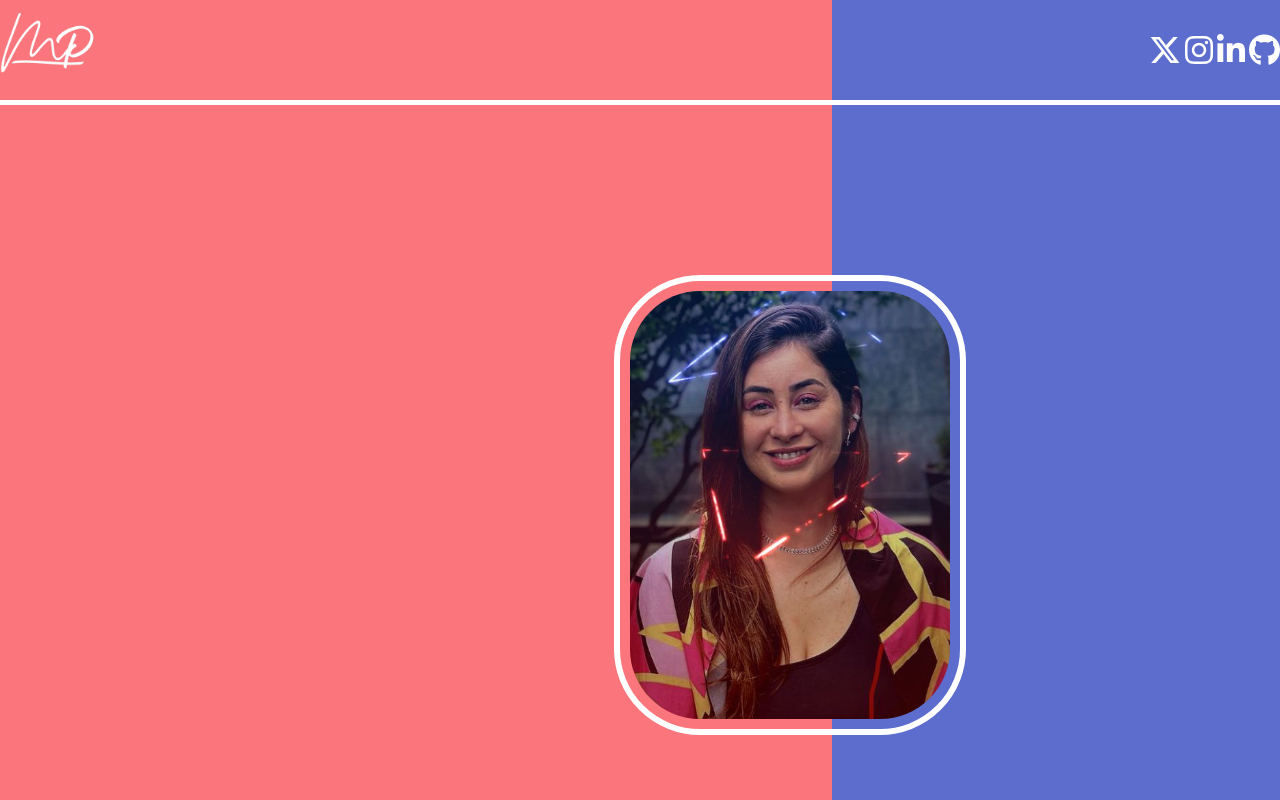
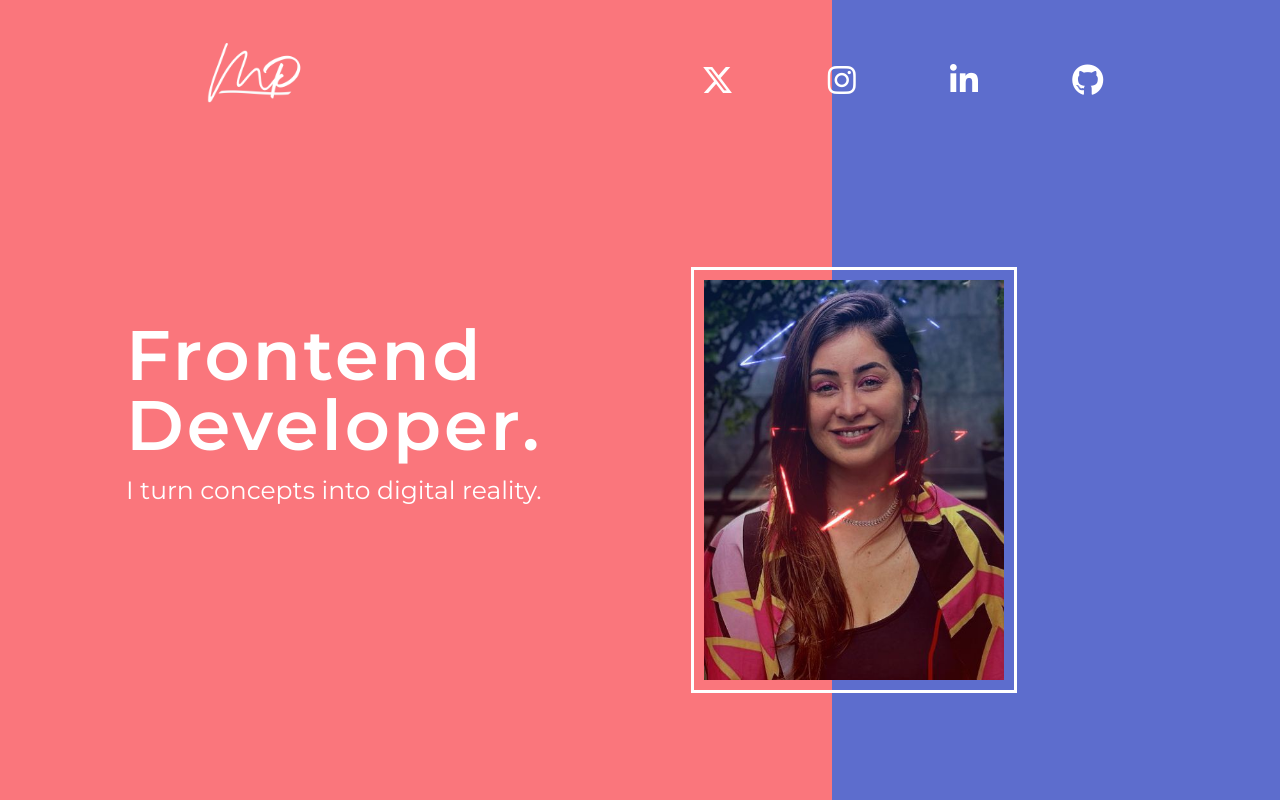
Before and after one commit to marianaspinto/Portfolio-Mariana-, a plain HTML site: page index.html in a window 1280 px wide. Shown: the top 800 px of the page. Drawn offline with Linux system fonts and the light colour scheme.

Commit message:
main page edits completed

```diff
--- a/index.html
+++ b/index.html
@@ -9,7 +9,7 @@
 
 </head>
 <body>
-
+ <div class="container">
   <header>
     <a class="logo" href="index.html"><img src="img/logo.png" alt="Imagem logo"></a>
 
@@ -20,10 +20,17 @@
       <a href="https://github.com/marianaspinto"><i class="fa-brands fa-github fa-2x" style="color: #ffffff;"></i></i></i></i></a>
     </nav>
   </header>
+ </div>
+
 
   <main>
 
     <section class="inicio">
+      <div class="element1">
+          <h1>Frontend<br>
+            Developer.</h1>
+            <p>I turn concepts into digital reality.</p>
+      </div>
       <img class="mariana" src="img/Imagem do WhatsApp de 2023-12-06 à(s) 10.39.37_284cec78.jpg" alt="Imagem Mariana">
     </section>
 
--- a/style.css
+++ b/style.css
@@ -1,38 +1,65 @@
+@import url('https://fonts.googleapis.com/css2?family=Montserrat:wght@400;600&display=swap');
+
 * {
   margin: 0;
   padding: 0;
+  box-sizing: border-box;
+  font-family: 'Montserrat', sans-serif;
 }
 
 header {
   background: linear-gradient(to right, #FA767C 65%, #5D6DCD 50%);
   align-items: center;
   display: flex;
-  justify-content: space-between;
-}
+  gap: 0px 15px;
+  justify-content: space-around;}
 
 header img {
   width: 6rem;
+
 }
+
+header a {
+  padding: 30px;
+  padding-left: 60px;
+  padding-right: 20px;
+  margin-right: 10px;
+}
+
 .inicio {
   background: linear-gradient(to right, #FA767C 65%, #5D6DCD 50%);
-  height: 100vh;
+  height: 80vh;
   position: relative;
   display: flex;
   align-items: center;
-  justify-content: space-between;
-  padding: 0 100px 100px 120px;
-  margin-top: 5px;
+  justify-content: space-around;
+  padding-right: 190px;
 }
 
 .mariana {
   padding: 10px;
   width: 20rem;
-  border-radius: 80px;
-  margin-left: 500px;
-  margin-top: 0;
-  outline: 6px solid #ffffff;
+  outline: 3px solid #ffffff;
+
+
 }
 
 h1 {
   color: #ffffff;
+  font-size: 70px;
+  margin-top: 10px;
+  letter-spacing: 3px;
+  line-height: 70px;
 }
+
+.element1 {
+  align-self: flex-start;
+  padding-top: 150px;
+  margin-left: 50px;
+}
+
+p {
+  color: #ffffff;
+  font-size: 25px;
+  margin-top: 15px;
+}
```
